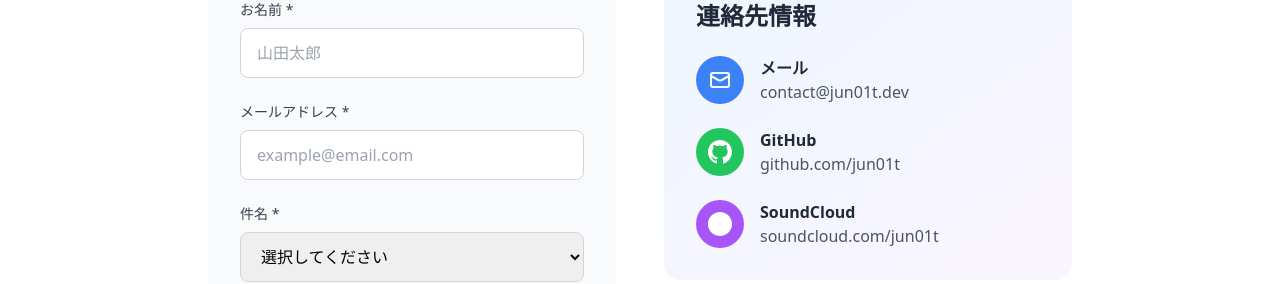
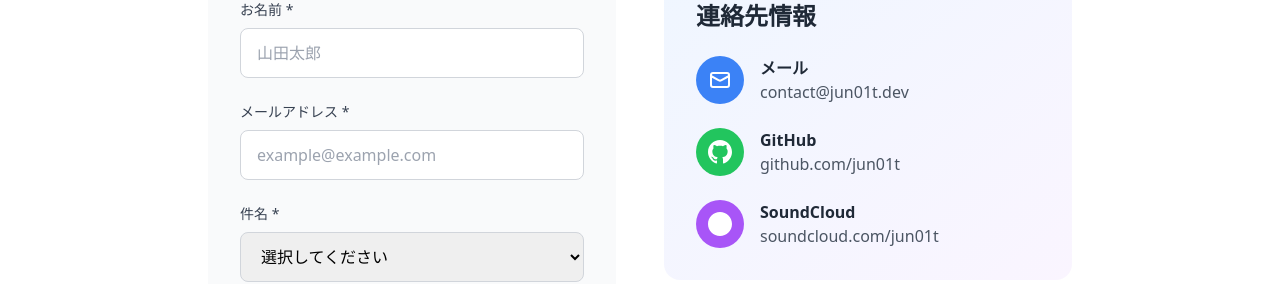
Before and after one commit to jun01t/jun01t-portfolio, a Nuxt app: page / in a window 1280 px wide. Shown: the part 1860-2144 px from the top of the page. Built offline with nearby package versions, Linux system fonts and the light colour scheme.

Commit message:
change placeholder

```diff
--- a/pages/index.vue
+++ b/pages/index.vue
@@ -242,7 +242,7 @@
                             <label for="email" class="block text-sm font-medium text-gray-700 mb-2">メールアドレス *</label>
                             <input type="email" id="email" v-model="form.email" required
                                 class="w-full px-4 py-3 border border-gray-300 rounded-lg focus:ring-2 focus:ring-blue-500 focus:border-transparent transition-all duration-300"
-                                placeholder="example@email.com">
+                                placeholder="example@example.com">
                         </div>
 
                         <div>
```
